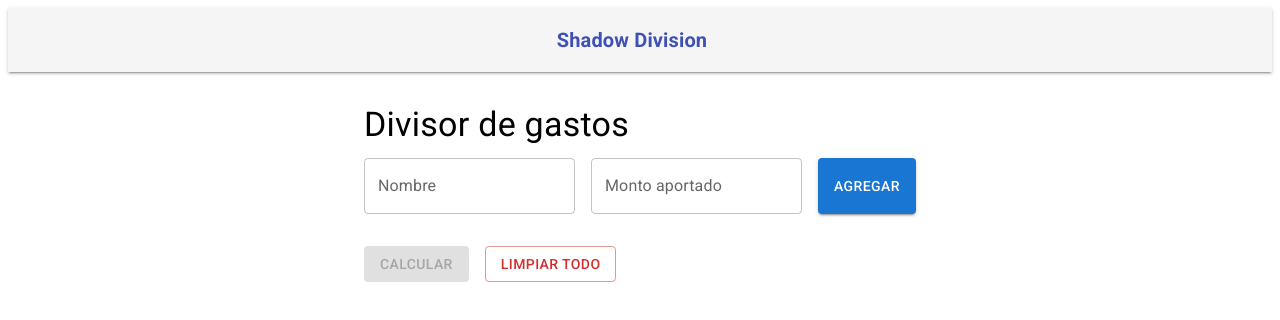
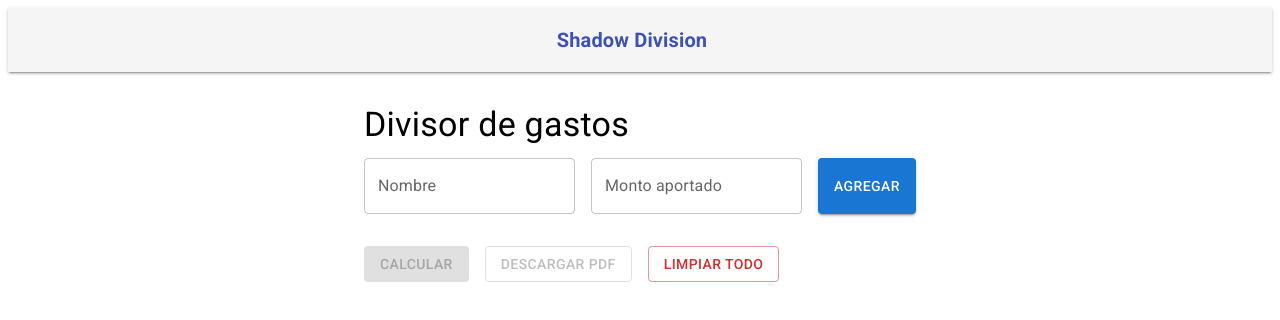
Before and after one commit to agusshadow/shadow-division, a React (Vite) app: page / in a window 1280 px wide. Shown: the top 320 px of the page. Built offline with nearby package versions, Linux system fonts and the light colour scheme; some icons are missing.

Commit message:
Generate pdf config

```diff
--- a/package.json
+++ b/package.json
@@ -15,6 +15,8 @@
     "@fontsource/roboto": "^5.2.5",
     "@mui/icons-material": "^7.0.1",
     "@mui/material": "^7.0.1",
+    "jspdf": "^3.0.1",
+    "jspdf-autotable": "^5.0.2",
     "react": "^19.0.0",
     "react-dom": "^19.0.0"
   },
--- a/src/components/Home.tsx
+++ b/src/components/Home.tsx
@@ -4,6 +4,7 @@ import { Button, Container, Stack, Typography } from "@mui/material";
 import PersonForm from "./PersonForm";
 import PersonList from "./PersonList";
 import SplitResult from "./SplitResult";
+import { generatePDF } from "../utils/pdfGenerator";
 
 export default function Home() {
   const [people, setPeople] = useState<Person[]>([]);
@@ -85,6 +86,14 @@ export default function Home() {
         </Button>
         <Button
           variant="outlined"
+          color="secondary"
+          onClick={() => generatePDF(people, results)}
+          disabled={results.length === 0}
+        >
+          Descargar PDF
+        </Button>
+        <Button
+          variant="outlined"
           color="error"
           onClick={() => {
             setPeople([]);
--- /dev/null
+++ b/src/utils/pdfGenerator.ts
@@ -0,0 +1,26 @@
+import jsPDF from "jspdf";
+import autoTable from "jspdf-autotable";
+import { Person, Result } from "../entities/entities";
+
+export const generatePDF = (people: Person[], results: Result[]) => {
+  const doc = new jsPDF();
+
+  doc.setFontSize(16);
+  doc.text("Resumen de gastos compartidos", 14, 20);
+
+  autoTable(doc, {
+    startY: 30,
+    head: [["Nombre", "Monto aportado"]],
+    body: people.map((p) => [p.name, `$${p.amount.toFixed(2)}`]),
+  });
+
+  if (results.length > 0) {
+    autoTable(doc, {
+      startY: doc.lastAutoTable.finalY + 10,
+      head: [["Quién paga", "A quién", "Monto"]],
+      body: results.map((r) => [r.from, r.to, `$${r.amount.toFixed(2)}`]),
+    });
+  }
+
+  doc.save("resumen-gastos.pdf");
+};
```
Also changed, not shown: 1 other file (tests, documents, lock files or other folders).
